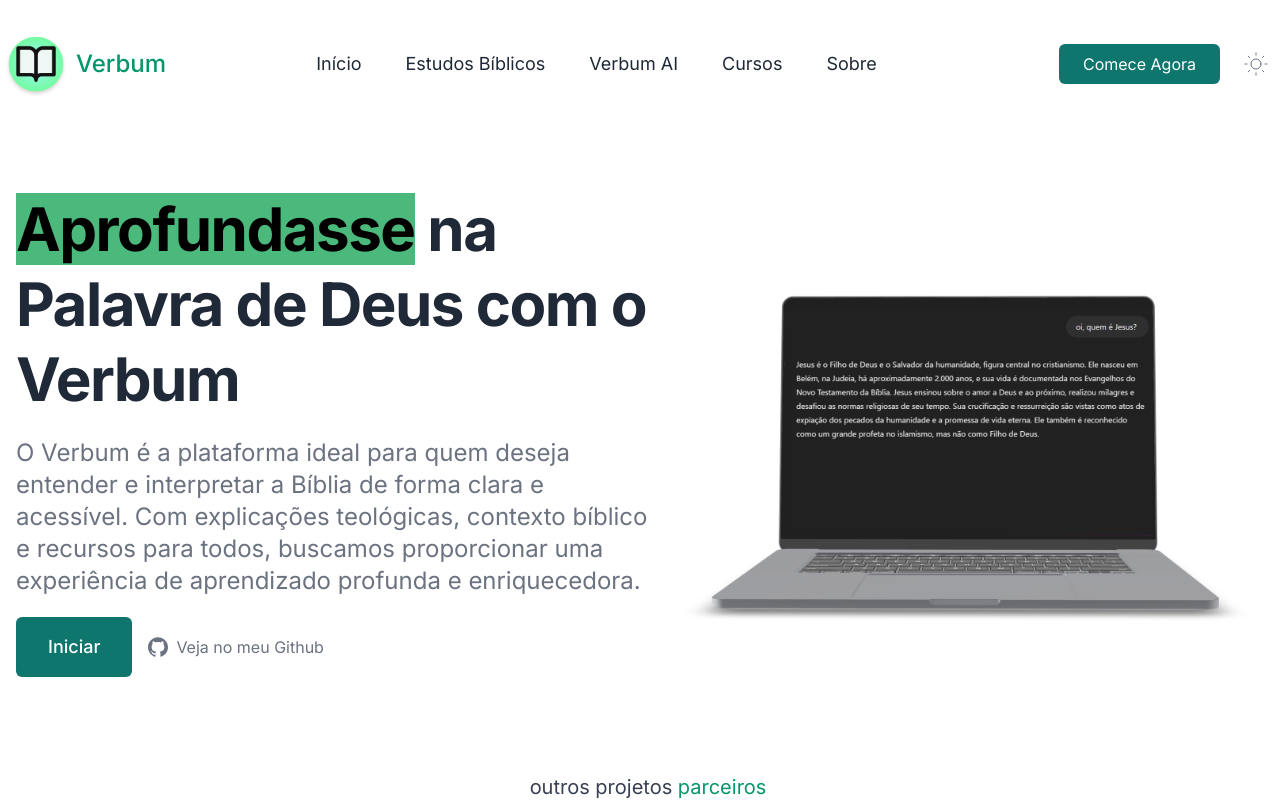
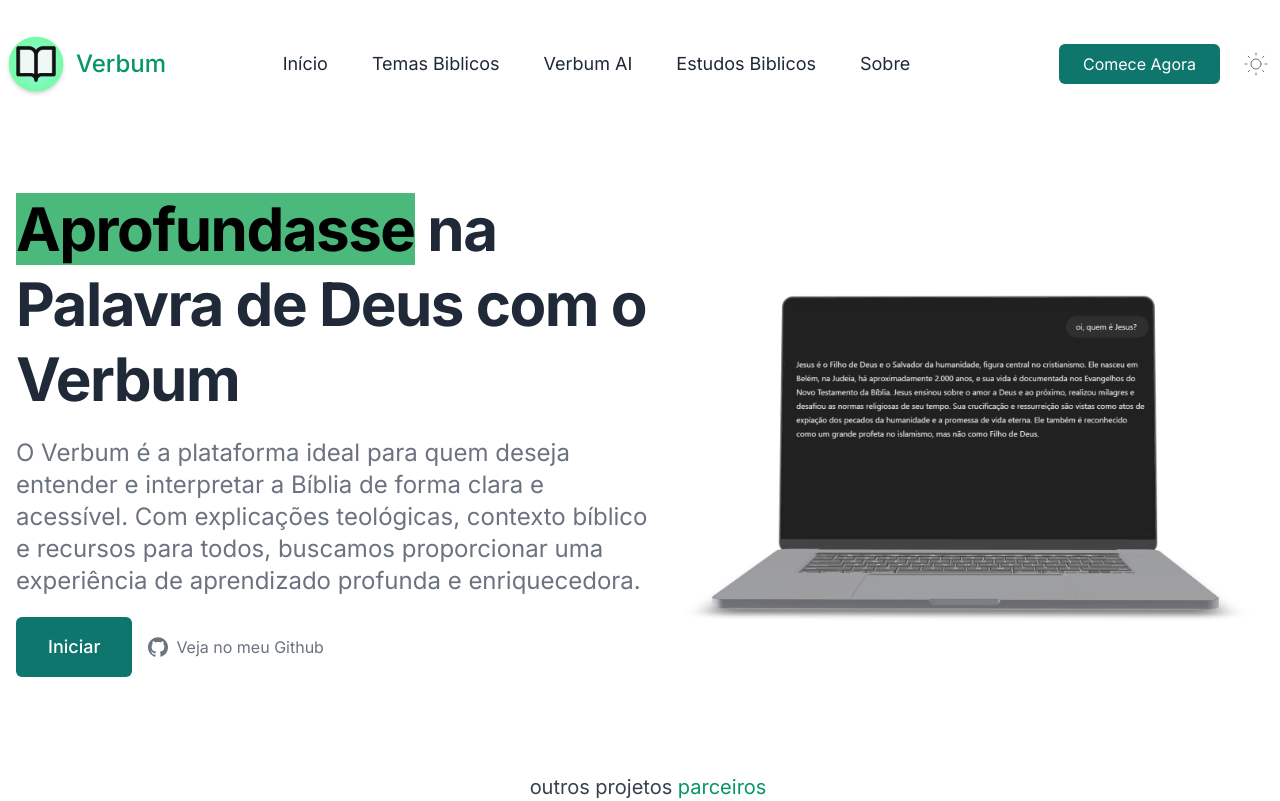
Before and after one commit to vmaarcos/verbum, a Next.js app: page / in a window 1280 px wide. Shown: the top 801 px of the page. Built offline with nearby package versions, Linux system fonts and the light colour scheme.

Commit message:
Update Navbar.tsx

```diff
--- a/src/components/Navbar.tsx
+++ b/src/components/Navbar.tsx
@@ -7,9 +7,9 @@ import { Disclosure } from "@headlessui/react";
 export const Navbar = () => {
   const navigation = [
     { label: "Início", href: "/" },
-    { label: "Estudos Bíblicos", href: "/estudos" },
+    { label: "Temas Biblicos", href: "/estudos" },
     { label: "Verbum AI", href: "/chat" },
-    { label: "Cursos", href: "/cursos" },
+    { label: "Estudos Biblicos", href: "/cursos" },
     { label: "Sobre", href: "/sobre" },
   ];
 
```
